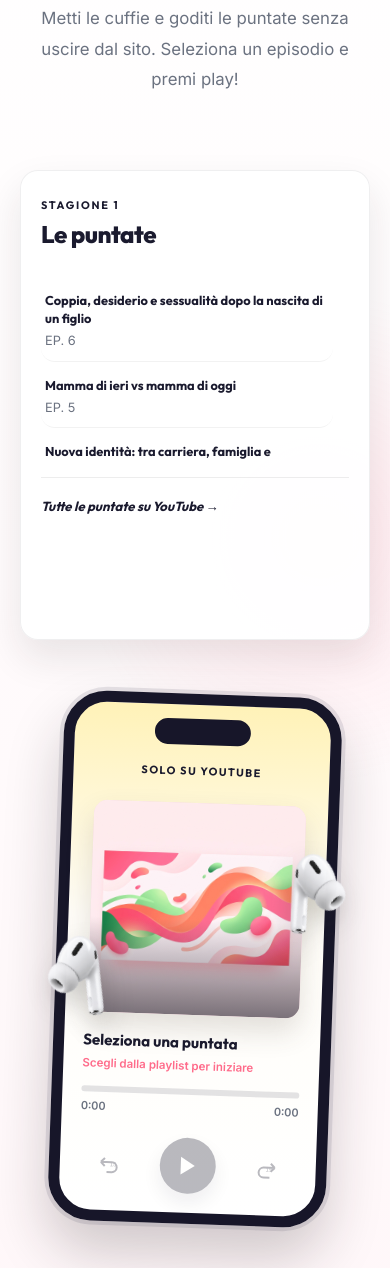
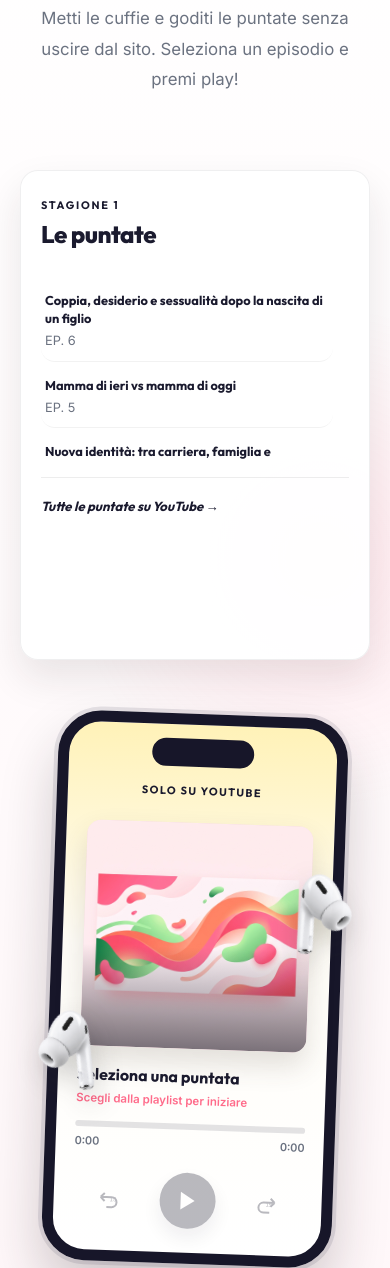
Before and after one commit to Demma-prog/call-me-mamma-website, a website: page index.html in a window 390 px wide. Shown: the part 5984-7252 px from the top of the page. Drawn offline with Linux system fonts and the light colour scheme; no server answers.

Commit message:
Enlarge player composition and lower center earbud

```diff
--- a/styles.css
+++ b/styles.css
@@ -340,11 +340,11 @@
 }
 
 .audio-player {
-  grid-template-columns: minmax(0, 620px) 340px;
+  grid-template-columns: minmax(0, 670px) 370px;
   grid-template-areas: "playlist phone";
   gap: 0;
   align-items: center;
-  max-width: 960px;
+  max-width: 1040px;
   overflow: visible;
   border: 0;
   border-radius: 0;
@@ -355,9 +355,9 @@
 
 .player-playlist-card {
   grid-area: playlist;
-  height: 500px;
-  min-height: 500px;
-  padding: 34px 38px 26px;
+  height: 540px;
+  min-height: 540px;
+  padding: 38px 42px 28px;
   border: 1px solid rgba(28, 27, 51, 0.07);
   border-radius: 18px;
   background: rgba(255,255,255,0.94);
@@ -405,9 +405,9 @@
 .now-playing-card {
   grid-area: phone;
   justify-self: center;
-  width: 310px;
-  height: 590px;
-  padding: 56px 22px 22px;
+  width: 330px;
+  height: 630px;
+  padding: 60px 23px 23px;
   border: 11px solid #171629;
   border-radius: 43px;
   background: linear-gradient(180deg, #fff2b8 0%, #fffdf8 42%, #ffffff 100%);
@@ -425,8 +425,8 @@
   position: absolute;
   top: 14px;
   left: 50%;
-  width: 96px;
-  height: 26px;
+  width: 102px;
+  height: 28px;
   border-radius: 18px;
   background: #171629;
   transform: translateX(-50%);
@@ -459,7 +459,7 @@
 
 .now-playing-cover {
   width: 100%;
-  max-width: 212px;
+  max-width: 226px;
   margin: 0 auto;
   border-radius: 14px;
   box-shadow: 0 14px 28px rgba(77, 62, 51, 0.16);
@@ -475,7 +475,7 @@
 
 .now-playing-card .player-track-title {
   color: var(--dark);
-  font-size: 0.95rem;
+  font-size: 1rem;
   line-height: 1.25;
   display: -webkit-box;
   -webkit-line-clamp: 2;
@@ -511,57 +511,57 @@
 
 .player-earbud {
   position: absolute;
-  width: 136px;
+  width: 144px;
   z-index: 5;
   filter: drop-shadow(0 12px 13px rgba(32, 28, 31, 0.20));
   pointer-events: none;
 }
 
 .player-earbud-left {
-  left: -68px;
-  top: 250px;
+  left: -72px;
+  top: 320px;
   transform: rotate(-24deg);
 }
 
 .player-earbud-right {
-  right: -70px;
-  top: 150px;
+  right: -74px;
+  top: 160px;
   transform: scaleX(-1) rotate(-18deg);
 }
 
 @media (max-width: 900px) {
   .audio-player {
-    grid-template-columns: minmax(0, 1fr) 300px;
+    grid-template-columns: minmax(0, 1fr) 320px;
     grid-template-areas: "playlist phone";
     gap: 0;
     padding-inline: 8px;
   }
 
   .player-playlist-card {
-    height: 470px;
-    min-height: 470px;
-    padding: 30px 28px 22px;
+    height: 490px;
+    min-height: 490px;
+    padding: 32px 30px 24px;
   }
 
   .now-playing-card {
-    width: 278px;
-    height: 540px;
+    width: 292px;
+    height: 560px;
     padding: 52px 19px 19px;
     transform: translateX(-32px) rotate(3deg);
   }
 
   .player-earbud {
-    width: 118px;
+    width: 124px;
   }
 
   .player-earbud-left {
-    left: -58px;
-    top: 230px;
+    left: -61px;
+    top: 290px;
   }
 
   .player-earbud-right {
-    right: -60px;
-    top: 140px;
+    right: -63px;
+    top: 148px;
   }
 }
 
@@ -581,8 +581,8 @@
   }
 
   .now-playing-card {
-    width: 290px;
-    height: 550px;
+    width: 304px;
+    height: 575px;
     transform: rotate(2deg);
   }
 }
@@ -593,14 +593,14 @@
   }
 
   .player-playlist-card {
-    height: 470px;
-    min-height: 470px;
+    height: 490px;
+    min-height: 490px;
     padding: 26px 20px 20px;
   }
 
   .now-playing-card {
-    width: 278px;
-    height: 530px;
+    width: 290px;
+    height: 550px;
   }
 
   .player-earbud {
@@ -608,8 +608,8 @@
   }
 
   .player-earbud-left {
-    left: -40px;
-    top: 225px;
+    left: -42px;
+    top: 280px;
   }
 
   .player-earbud-right {
@@ -1855,7 +1855,7 @@ p {
 
 .audio-player {
   display: grid;
-  grid-template-columns: minmax(0, 620px) 340px;
+  grid-template-columns: minmax(0, 670px) 370px;
   gap: var(--space-xl);
   align-items: center;
   max-width: 1080px;
@@ -2839,7 +2839,7 @@ textarea.form-control {
   grid-template-areas: "playlist phone";
   gap: 0;
   align-items: center;
-  max-width: 960px;
+  max-width: 1040px;
   overflow: visible;
   border: 0;
   border-radius: 0;
@@ -2850,9 +2850,9 @@ textarea.form-control {
 
 .player-playlist-card {
   grid-area: playlist;
-  height: 500px;
-  min-height: 500px;
-  padding: 34px 38px 26px;
+  height: 540px;
+  min-height: 540px;
+  padding: 38px 42px 28px;
   border: 1px solid rgba(28, 27, 51, 0.07);
   border-radius: 18px;
   background: rgba(255,255,255,0.94);
@@ -2876,16 +2876,16 @@ textarea.form-control {
 
 @media (max-width: 900px) {
   .audio-player {
-    grid-template-columns: minmax(0, 1fr) 300px;
+    grid-template-columns: minmax(0, 1fr) 320px;
     grid-template-areas: "playlist phone";
     gap: 0;
     padding-inline: 8px;
   }
 
   .player-playlist-card {
-    min-height: 470px;
-    height: 470px;
-    padding: 30px 28px 22px;
+    min-height: 490px;
+    height: 490px;
+    padding: 32px 30px 24px;
   }
 }
 
@@ -2909,8 +2909,8 @@ textarea.form-control {
   }
 
   .player-playlist-card {
-    height: 470px;
-    min-height: 470px;
+    height: 490px;
+    min-height: 490px;
     padding: 26px 20px 20px;
   }
 }
```
